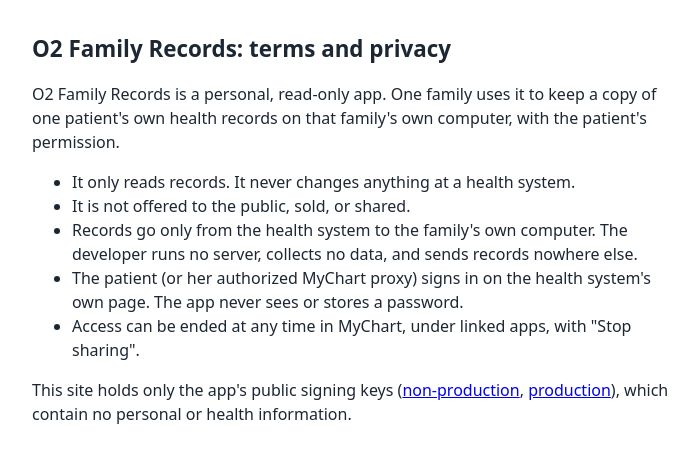
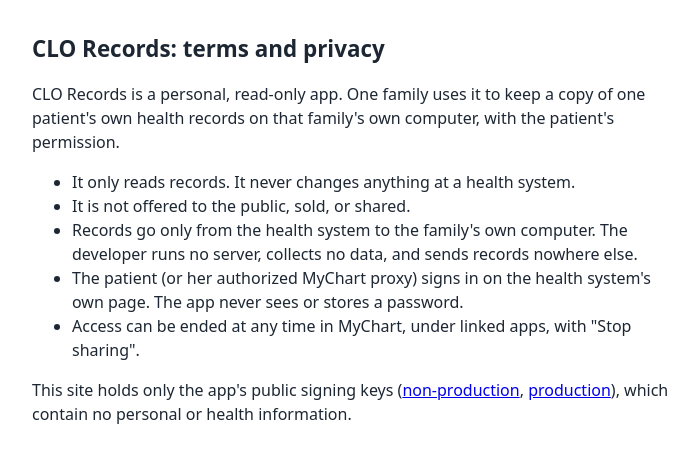
Before and after one commit to eschatchuni/o2-portal-keys, a plain HTML site: page index.html in a window 1280 px wide. Shown: the whole page, without its empty margins (288-986 px from the left). Drawn offline with Linux system fonts and the light colour scheme.

Commit message:
Change title and headings from O2 to CLO Records

```diff
--- a/index.html
+++ b/index.html
@@ -1,10 +1,10 @@
 <!doctype html>
 <html lang="en"><head><meta charset="utf-8"><meta name="viewport" content="width=device-width, initial-scale=1">
-<title>O2 Family Records</title>
+<title>CLO Records</title>
 <style>body{font:16px/1.5 system-ui,sans-serif;max-width:40rem;margin:2rem auto;padding:0 16px;color:#1d2733;background:#fff}h1{font-size:1.4rem}</style>
 </head><body>
-<h1>O2 Family Records: terms and privacy</h1>
-<p>O2 Family Records is a personal, read-only app. One family uses it to keep a copy of one patient's own health records on that family's own computer, with the patient's permission.</p>
+<h1>CLO Records: terms and privacy</h1>
+<p>CLO Records is a personal, read-only app. One family uses it to keep a copy of one patient's own health records on that family's own computer, with the patient's permission.</p>
 <ul>
 <li>It only reads records. It never changes anything at a health system.</li>
 <li>It is not offered to the public, sold, or shared.</li>
```
